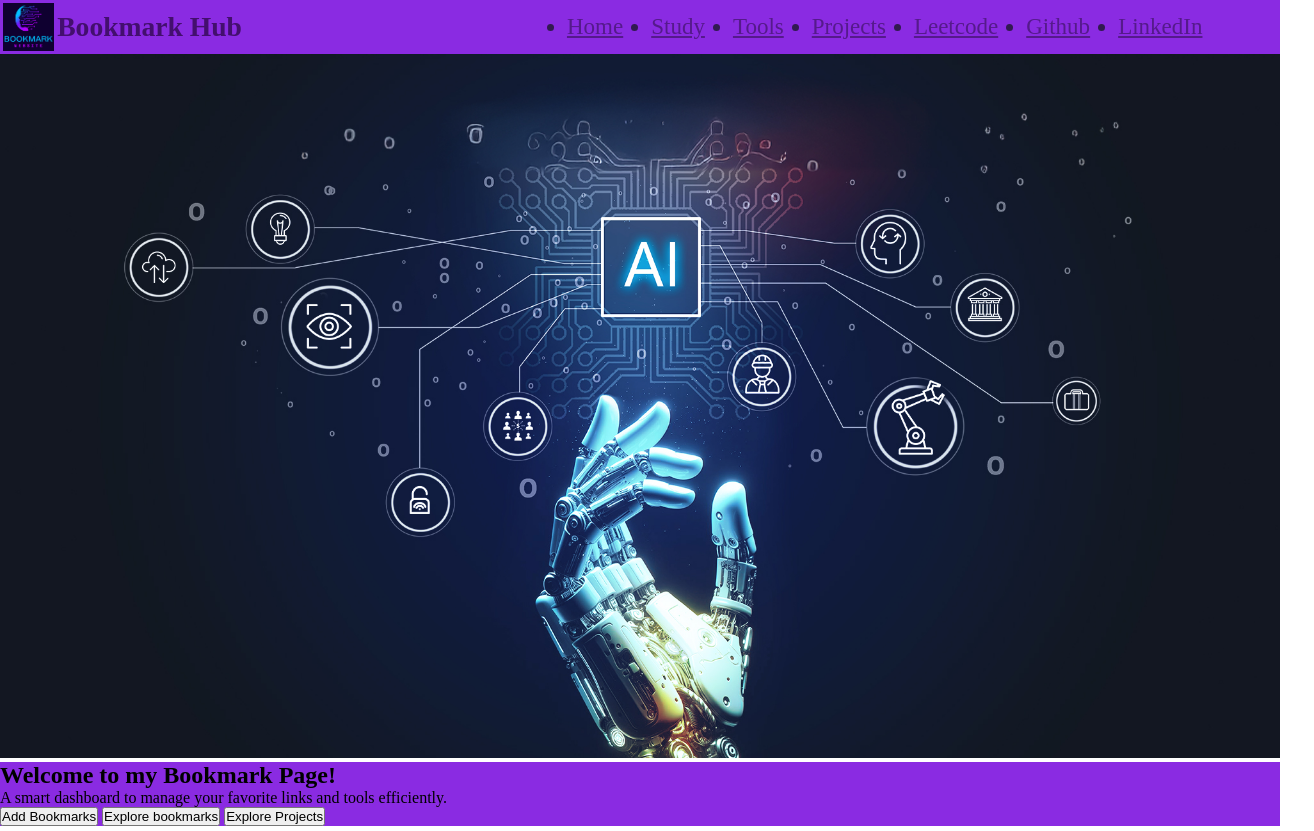
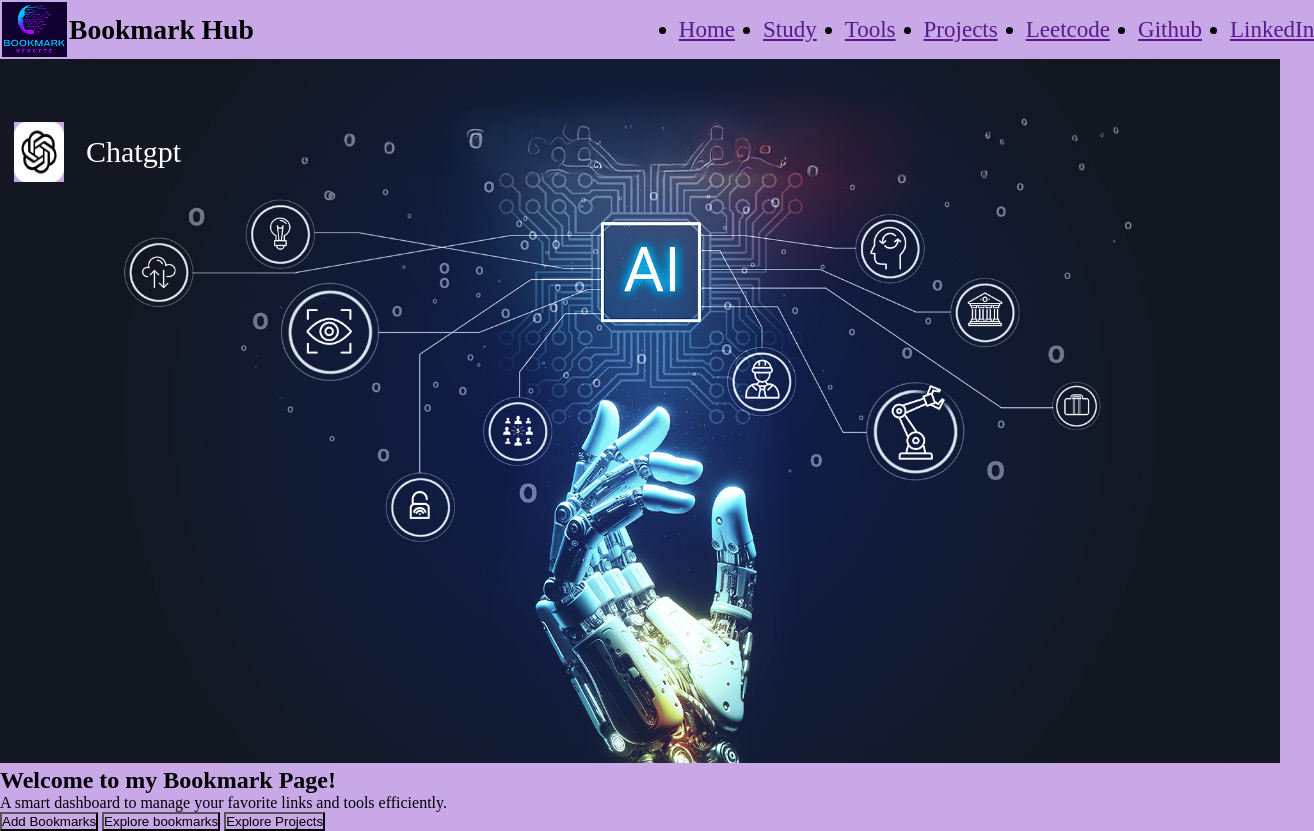
Before and after one commit to AK-blue098/BookMark-Page, a plain HTML site: page index.html in a window 1280 px wide. Shown: the whole page, 1314 px wide, since content can reach past the window. Drawn offline with Linux system fonts and the light colour scheme.

Commit message:
Modified

```diff
--- a/index.html
+++ b/index.html
@@ -1,11 +1,13 @@
 <!DOCTYPE html>
 <html lang="en">
+
 <head>
     <meta charset="UTF-8">
     <meta name="viewport" content="width=device-width, initial-scale=1.0">
     <link rel="stylesheet" href="style.css">
     <title>BookMark Page</title>
 </head>
+
 <body>
     <div class="head">
         <img src="images/logo.jpg.png" alt="Logo">
@@ -25,6 +27,8 @@
     <div class="image">
         <img src="images/frontpage.jpg" alt="AI Image">
     </div>
+    <div class="icons">
+        <a href="https://chatgpt.com/" target="_blank" rel="noopener noreferrer"><img src="images/chatgptIcon.jpg" alt="chatgpt">Chatgpt</a>
     <section class="main">
         <h1>Welcome to my Bookmark Page!</h1>
         <p>A smart dashboard to manage your favorite links and tools efficiently.</p>
@@ -35,4 +39,5 @@
         </div>
     </section>
 </body>
+
 </html>
--- a/style.css
+++ b/style.css
@@ -1,37 +1,34 @@
 *{
     padding: 0px;
     margin: 0px;
+    background-color: rgb(201, 168, 231);
 }
 
 .head{
     margin: 0;
     padding: 0;
-    background-color: blueviolet;
+    background-color: rgb(201, 168, 231);
     font-size: 23px;
     font-display:block;
     display:flex;
-
     align-items: center;
     position: sticky;
     top: 0;
-
 }
 
 .head img{
-    margin: 3px;
-    height: 3%;
-    width: 4%;
+    margin: 2px;
+    height: 55px;
+    width: 65px;
 }
 
 .head h1{
     font-size: 120%;
-    color: rgb(67, 15, 110);
-    margin-right: 300px;
+    margin-right: 400px;
 }
 
 .head nav ul{
     margin: 0 25px;;
-    color: rgb(49, 26, 80);
     display: flex;
     gap: 6%;
 }
@@ -40,9 +37,28 @@
     width: 100%;
 }
 
+.icons a{
+    color: black;
+    margin-left: 12px;
+    text-decoration: none;
+    background: transparent;
+    color: white;
+    font-size: 30px;
+    display: flex;
+    align-items: center;
+    position: absolute;
+    top: 15%;
+    gap: 20px;
+}
+
+.icons img{
+    margin: 2px;
+    height: 60px;
+    width: 50px;
+}
+
 .main{
     margin: 0;
     padding: 0;
-    background-color: blueviolet;
 
 }
```
Also changed, not shown: images/chatgptIcon.jpg (added).
